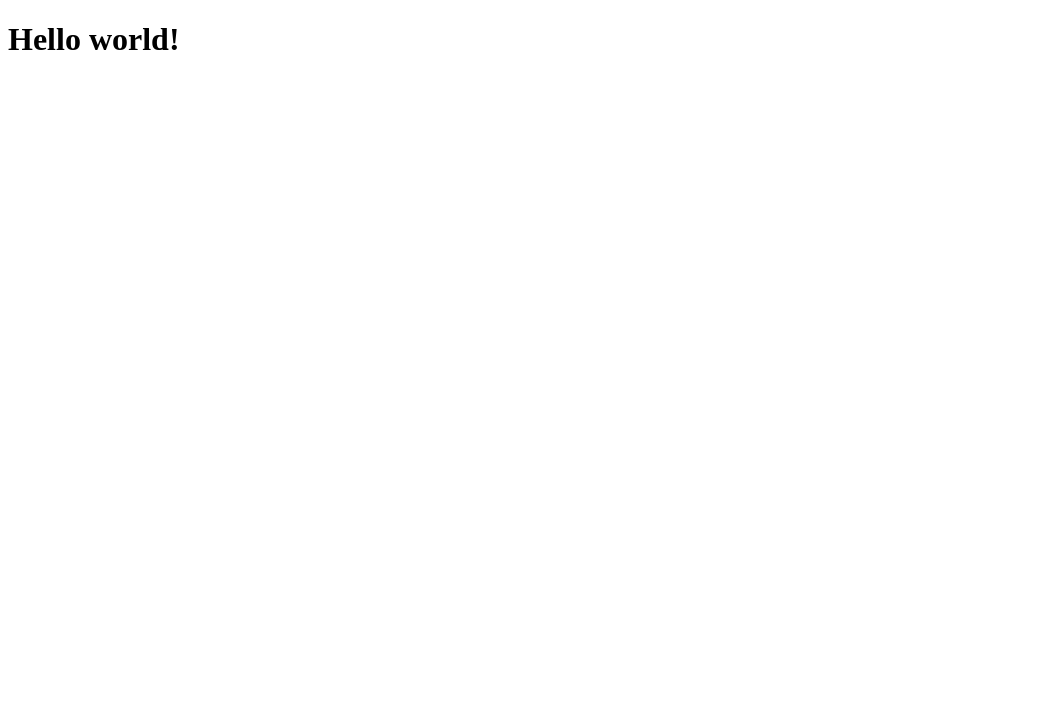
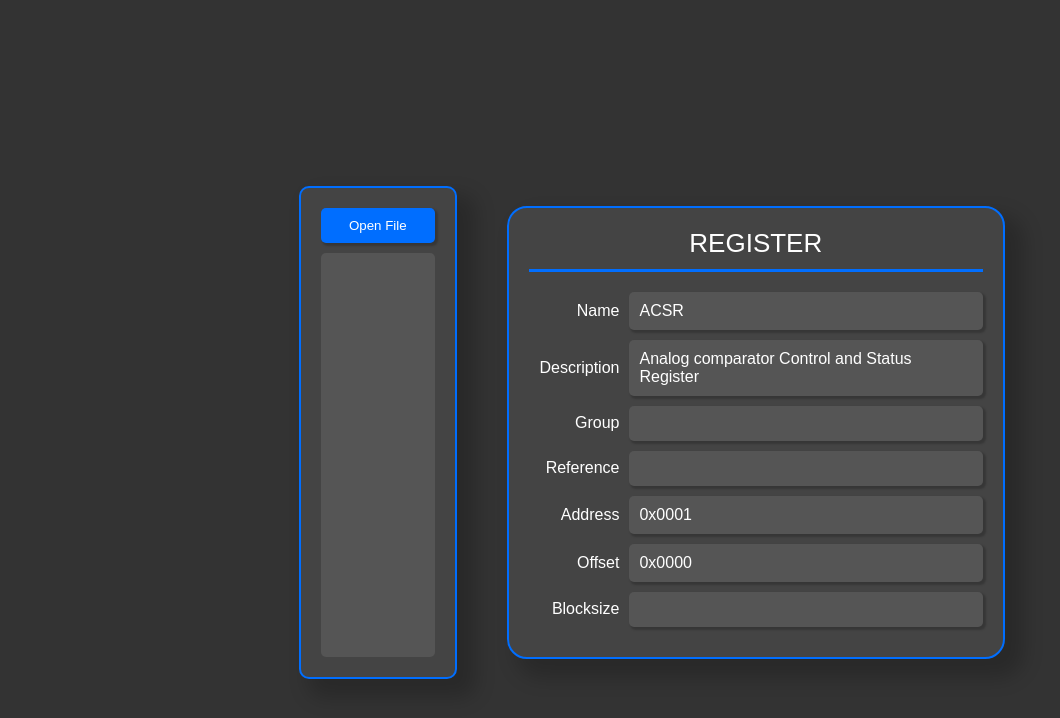
Before and after one commit to Jatsekku/SVDeditor, a React app: page / in a window 1280 px wide. Shown: the top 718 px of the page, without its empty margins (0-1060 px from the left). Built offline with nearby package versions, Linux system fonts and the light colour scheme; the HTML template or start-up script is replaced by a standard one.

Commit message:
Update App

```diff
--- a/src/App.jsx
+++ b/src/App.jsx
@@ -3,8 +3,18 @@ import RegisterEditor from './components/RegisterEditor/RegisterEditor'
 import TreeView from './components/TreeView/TreeView'
 import styles from './App.module.css'
 
-function App() {
-	return <h1>Hello world!</h1>
+const App = () => {
+	return (
+		<div className={styles.appContainer}>
+			<div className={styles.sidebar}>
+				<button className={styles.sidebarButton}>Open File</button>
+				<div className={styles.treeView}>{/* Tree View Content */}</div>
+			</div>
+			<div className={styles.content}>
+				<RegisterEditor />
+			</div>
+		</div>
+	)
 }
 
 export default App
--- a/src/App.module.css
+++ b/src/App.module.css
@@ -0,0 +1,67 @@
+.wrapper {
+	margin: 0 auto;
+	width: 100%;
+	max-width: 1200px;
+}
+
+body {
+	font-family: 'Arial', sans-serif;
+	background-color: #333;
+	color: #fff;
+	margin: 0;
+	display: flex;
+	align-items: center;
+	justify-content: center;
+	min-height: 100vh;
+	padding: 2em;
+}
+
+.appContainer {
+	display: flex;
+	/* height: 100vh; */
+	width: 100%;
+	background-color: #333;
+	color: #fff;
+}
+
+.sidebar {
+	width: 20%;
+	background-color: #444;
+	padding: 20px;
+	display: flex;
+	flex-direction: column;
+	border: 2px solid rgb(0, 110, 255);
+	border-radius: 10px;
+	box-shadow: 14px 14px 20px 5px rgba(0, 0, 0, 0.2);
+	margin-right: 30px;
+}
+
+.sidebarButton {
+	display: block;
+	width: 100%;
+	padding: 10px;
+	margin-bottom: 10px;
+	background-color: rgb(0, 110, 255);
+	color: white;
+	border: none;
+	border-radius: 5px;
+	cursor: pointer;
+	box-shadow: 2px 2px 2px 1px rgba(0, 0, 0, 0.2);
+}
+
+.sidebarButton:hover {
+	background-color: rgb(0, 73, 168);
+}
+
+.treeView {
+	flex: 1;
+	background-color: #555;
+	padding: 10px;
+	overflow-y: auto;
+	border-radius: 5px;
+}
+
+.content {
+	width: 80%;
+	padding: 20px;
+}
```
